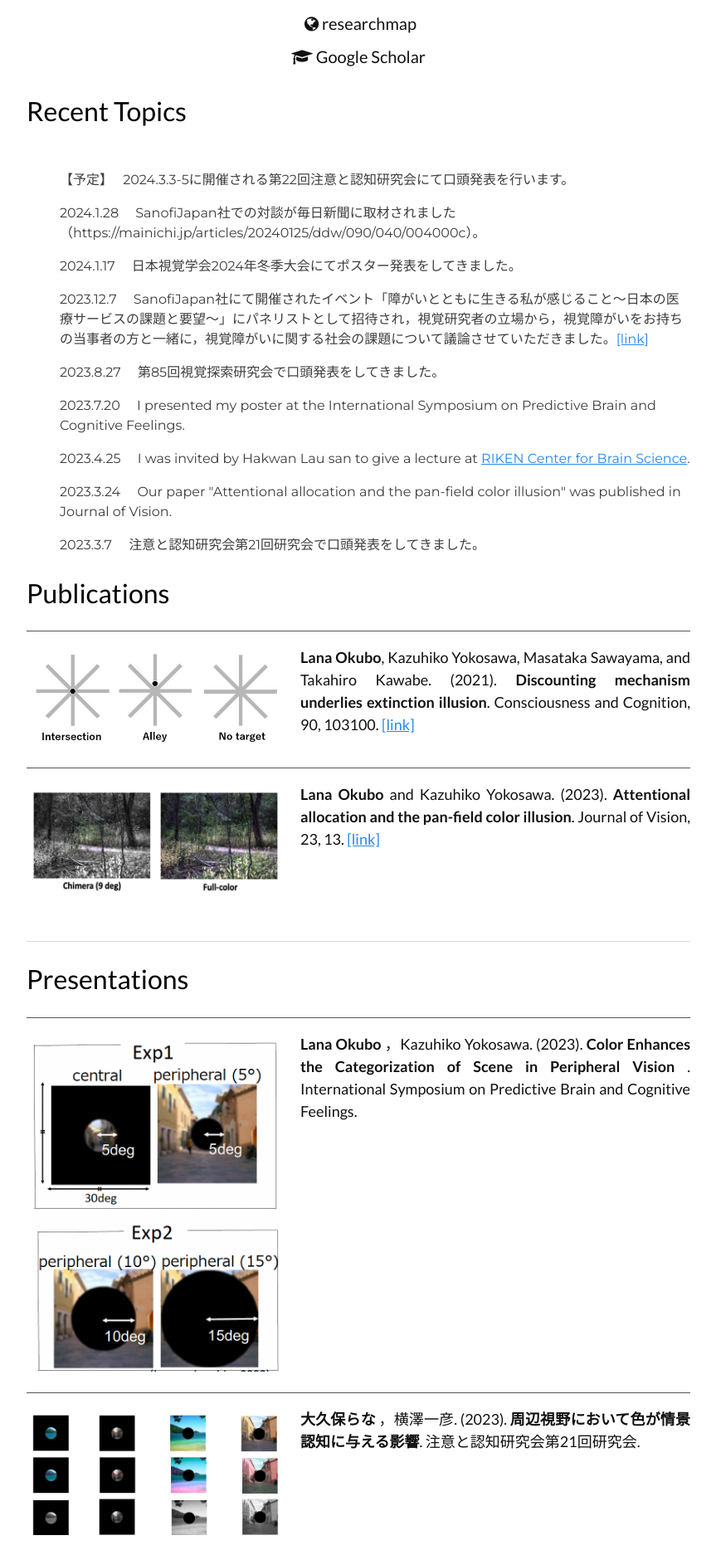
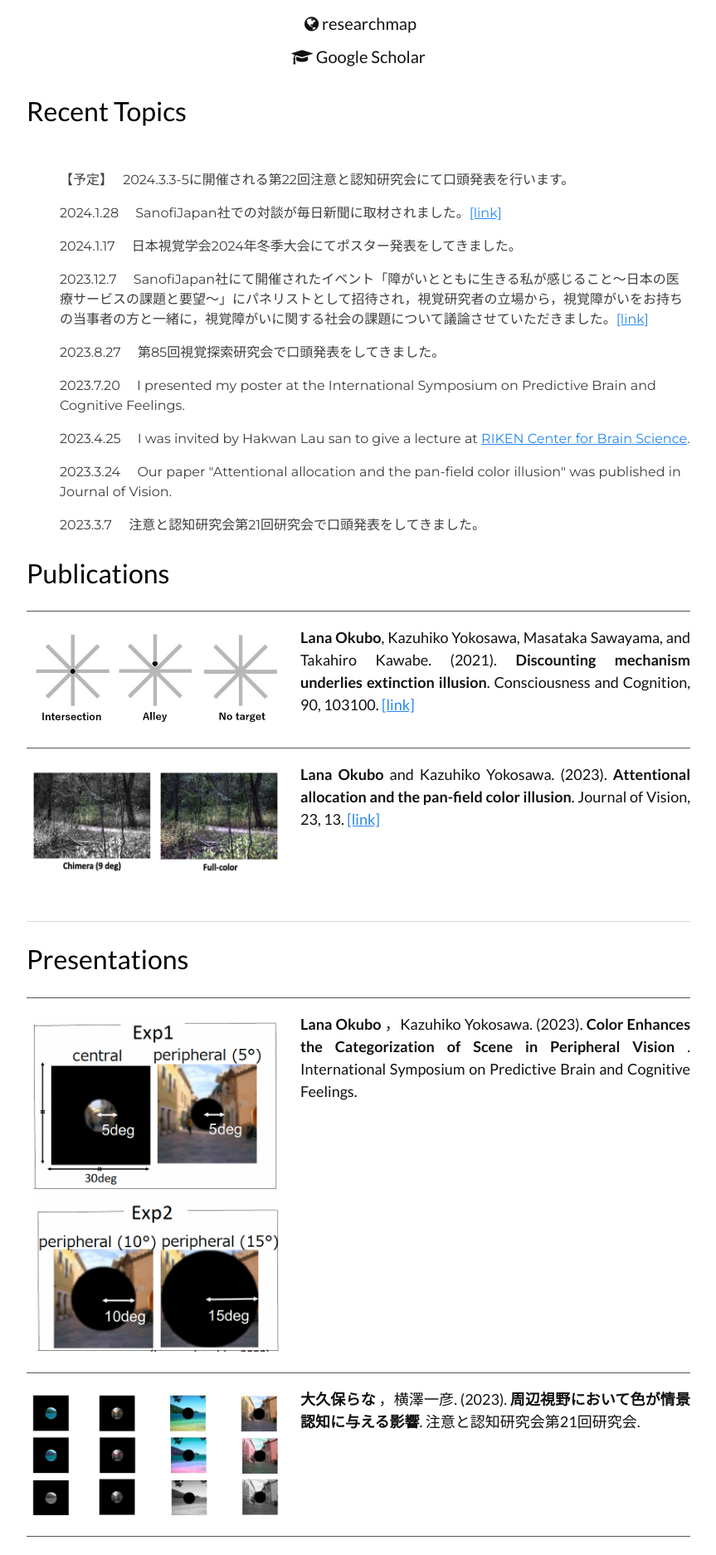
Before and after one commit to LNOKB/lnokb.github.io, a Jekyll site: the page built from index.html, in a window 1280 px wide. Shown: the part 821-2695 px from the top of the page at 83% size, without its empty margins (208-1071 px from the left). Built offline with Jekyll 4.4.1, drawn with Linux system fonts in a browser that asks for light colours.

Commit message:
Update index.html

```diff
--- a/index.html
+++ b/index.html
@@ -51,7 +51,7 @@ layout: home-page
       </p>
 
       <p class="subtitle">
-        2024.1.28 　SanofiJapan社での対談が毎日新聞に取材されました（https://mainichi.jp/articles/20240125/ddw/090/040/004000c）。
+        2024.1.28 　SanofiJapan社での対談が毎日新聞に取材されました。<a href="https://mainichi.jp/articles/20240125/ddw/090/040/004000c" target="_blank">[link]</a>
       </p>
 
       <p class="subtitle">
```
